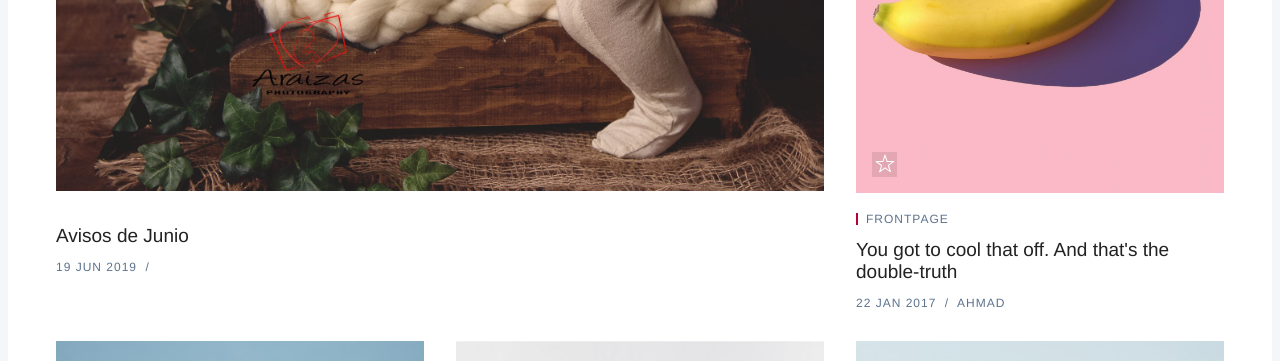
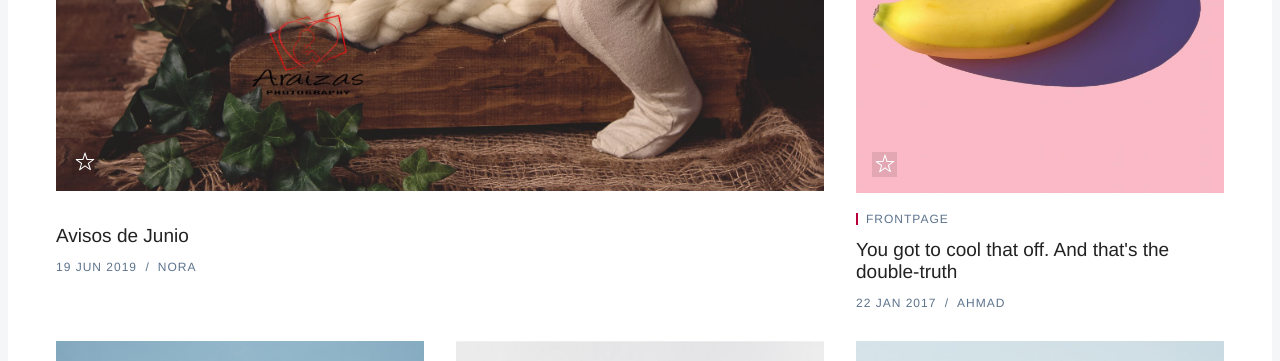
Before and after one commit to araizasphoto/araizasphotography, a Jekyll site: the page built from index.html, in a window 1280 px wide and 900 px high, scrolled down 505 px. Shown: the top 361 px of the window. Built offline with Jekyll 4.4.1, drawn with Linux system fonts in a browser that asks for light colours; some web fonts are replaced; the list of posts is cut into pages by our own code.

Commit message:
Updated Avisos De Junio

```diff
--- a/_posts/2019-06-19-avisos-de-junio.markdown
+++ b/_posts/2019-06-19-avisos-de-junio.markdown
@@ -2,6 +2,8 @@
 title: Avisos de Junio
 date: 2019-06-19 03:13:00 Z
 image: "/uploads/photo1.jpg"
+author: Nora
+featured: 'True'
 ---
 
 Agusto, con este frio en Junio!!!😁
```
